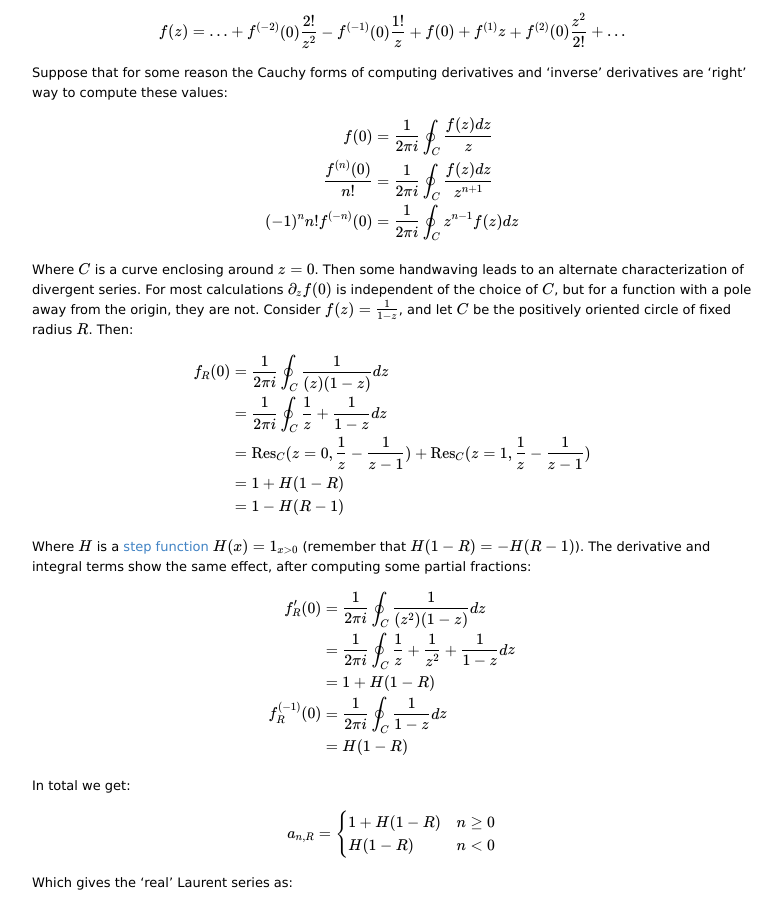
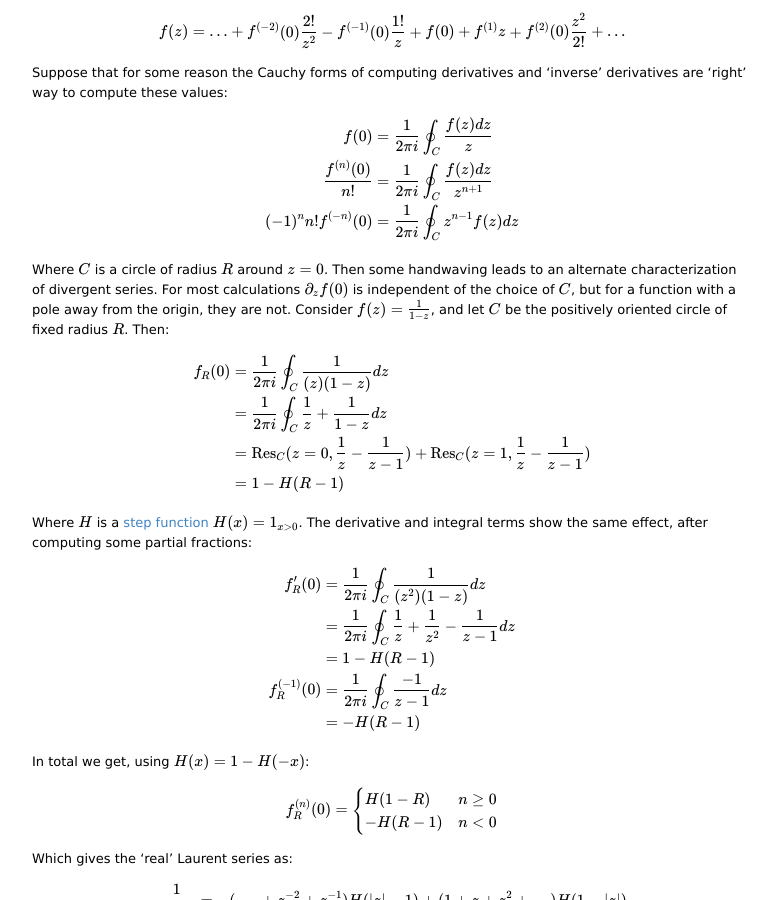
Before and after one commit to ajakaja/ajakaja.github.io, a Jekyll site: the page built from _posts/2020-08-10-complex-analysis.md, in a window 1280 px wide and 900 px high, scrolled down 6400 px. Shown: the whole window, without its empty margins (248-1030 px from the left). Built offline with Jekyll 4.4.1, drawn with Linux system fonts in a browser that asks for light colours.

Commit message:
fix some math

```diff
--- a/_posts/2020-08-10-complex-analysis.md
+++ b/_posts/2020-08-10-complex-analysis.md
@@ -270,36 +270,35 @@ f(0) &= \frac{1}{2\pi i} \oint_{C} \frac{f(z) dz}{z} \\
 (-1)^n n! f^{(-n)}(0) &= \frac{1}{2\pi i}\oint_{C}  z^{n-1} f(z) dz \\
 \end{aligned}$$
 
-Where $$C$$ is a curve enclosing around $$z=0$$. Then some handwaving leads to an alternate characterization of divergent series. For most calculations $$\p_z f(0)$$ is independent of the choice of $$C$$, but for a function with a pole away from the origin, they are not. Consider $$f(z) = \frac{1}{1-z}$$, and let $$C$$ be the positively oriented circle of fixed radius $$R$$. Then:
+Where $$C$$ is a circle of radius $$R$$ around $$z=0$$. Then some handwaving leads to an alternate characterization of divergent series. For most calculations $$\p_z f(0)$$ is independent of the choice of $$C$$, but for a function with a pole away from the origin, they are not. Consider $$f(z) = \frac{1}{1-z}$$, and let $$C$$ be the positively oriented circle of fixed radius $$R$$. Then:
 
 $$\begin{aligned}
 f_R(0) &= \frac{1}{2\pi i}\oint_{C} \frac{1}{(z)(1-z)} dz \\
 &= \frac{1}{2\pi i}\oint_{C} \frac{1}{z} + \frac{1}{1-z} dz \\
 &=\text{Res}_C (z=0, \frac{1}{z} - \frac{1}{z-1}) + \text{Res}_C (z=1, \frac{1}{z} - \frac{1}{z-1}) \\
-&= 1 + H(1-R) \\
-&= 1 - H(R-1)
+&= 1 - H(R-1) \\
 \end{aligned}$$
 
-Where $$H$$ is a [step function](https://en.wikipedia.org/wiki/Heaviside_step_function) $$H(x) = 1_{x > 0}$$ (remember that $$H(1-R) = - H(R-1)$$). The derivative and integral terms show the same effect, after computing some partial fractions:
+Where $$H$$ is a [step function](https://en.wikipedia.org/wiki/Heaviside_step_function) $$H(x) = 1_{x > 0}$$. The derivative and integral terms show the same effect, after computing some partial fractions:
 
 $$\begin{aligned}
 f_R'(0) &= \frac{1}{2\pi i}\oint_{C} \frac{1}{(z^2)(1-z)} dz \\
-&= \frac{1}{2\pi i}\oint_{C} \frac{1}{z} + \frac{1}{z^2} + \frac{1}{1-z} dz \\
-&= 1 + H(1 - R) \\
-f^{(-1)}_R(0) &= \frac{1}{2\pi i}\oint_{C}\frac{1}{1-z} dz \\
-&=H(1-R)
+&= \frac{1}{2\pi i}\oint_{C} \frac{1}{z} + \frac{1}{z^2} - \frac{1}{z-1} dz \\
+&= 1 - H(R-1) \\
+f^{(-1)}_R(0) &= \frac{1}{2\pi i}\oint_{C}\frac{- 1}{z-1} dz \\
+&=-H(R-1)
 \end{aligned}$$
 
-In total we get:
+In total we get, using $$H(x) = 1 - H(-x)$$:
 
-$$a_{n, R} = \begin{cases}
-1 + H(1-R) & n \geq 0 \\
-H(1-R) & n < 0
+$$f^{(n)}_R(0) = \begin{cases}
+H(1-R) & n \geq 0 \\
+- H(R-1) & n < 0
 \end{cases}$$
 
 Which gives the 'real' Laurent series as:
 
-$$\frac{1}{1-z} = (\ldots + z^{-2} + z^{-1}) H(1 - \|z\|) + (1 + z + z^2 + \ldots) (1 + H(1 - \|z\|))$$
+$$\frac{1}{1-z} = - (\; \ldots + z^{-2} + z^{-1}) H(\|z\| - 1) + (1 + z + z^2 + \ldots) H(1 - \|z\|)$$
 
 The usual entirely-local calculations of $$f'(z)$$, etc miss the 'global' property: that the derivative calculations fail to be valid beyond $$R=1$$, and a whole different set of terms become non-zero, which correspond to expansion around $$z=\infty$$.
 
```
